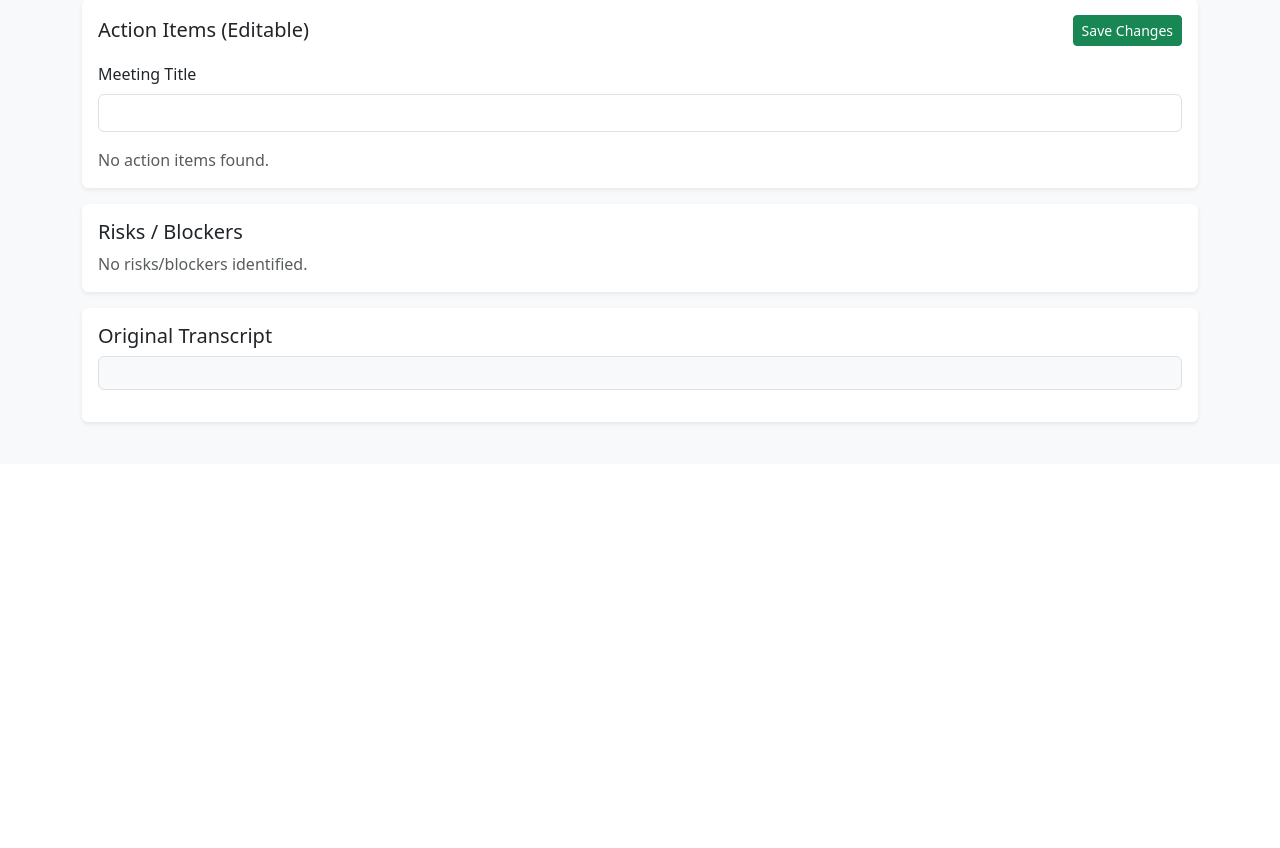
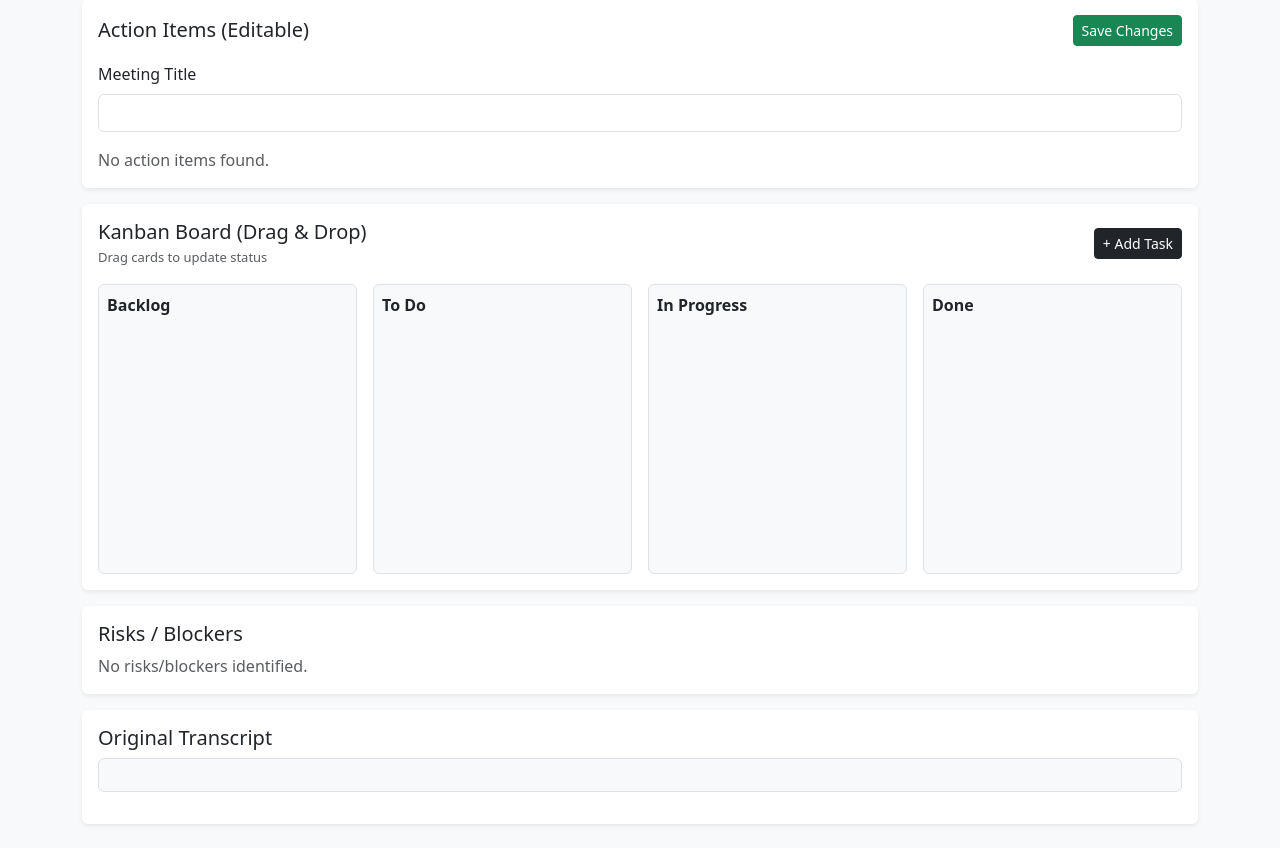
Before and after one commit to 22f3000586/Meetai, a Flask app: template templates/result.html in a window 1280 px wide. Shown: the part 336-1184 px from the top of the page. Before the commit the page ends 761 px from the top, so only its background shows below. Run offline with Flask 3, Linux system fonts and the light colour scheme; the template is opened without the code that fills it, so the values that code supplies are empty.

Commit message:
Kanban update

```diff
--- /dev/null
+++ b/static/board.js
@@ -0,0 +1,62 @@
+function allowDrop(ev) {
+  ev.preventDefault();
+}
+
+function drag(ev) {
+  ev.dataTransfer.setData("text", ev.target.dataset.taskIndex);
+}
+
+async function drop(ev, newStatus, meetingId) {
+  ev.preventDefault();
+
+  const taskIndex = ev.dataTransfer.getData("text");
+  const card = document.querySelector(`[data-task-index='${taskIndex}']`);
+  if (!card) return;
+
+  // move card in UI
+  ev.currentTarget.querySelector(".kanban-list").appendChild(card);
+
+  // ✅ instantly update dropdown in editable table
+  const dropdown = document.querySelector(`select[name="status_${taskIndex}"]`);
+  if (dropdown) {
+    dropdown.value = newStatus;
+  }
+
+  // save to backend
+  const res = await fetch(`/api/task/status/${meetingId}/${taskIndex}`, {
+    method: "POST",
+    headers: { "Content-Type": "application/json" },
+    body: JSON.stringify({ status: newStatus })
+  });
+
+  if (!res.ok) {
+    alert("❌ Failed to update status. Reloading...");
+    location.reload();
+  }
+}
+async function addTask(meetingId) {
+  const task = document.getElementById("newTask").value.trim();
+  const owner = document.getElementById("newOwner").value.trim();
+  const due_date = document.getElementById("newDueDate").value;
+  const priority = document.getElementById("newPriority").value;
+  const status = document.getElementById("newStatus").value;
+
+  if (!task) {
+    alert("Task is required!");
+    return;
+  }
+
+  const res = await fetch(`/api/task/add/${meetingId}`, {
+    method: "POST",
+    headers: { "Content-Type": "application/json" },
+    body: JSON.stringify({ task, owner, due_date, priority, status })
+  });
+
+  if (!res.ok) {
+    alert("Failed to add task");
+    return;
+  }
+
+  // Close modal and refresh
+  location.reload();
+}
--- a/templates/base.html
+++ b/templates/base.html
@@ -7,6 +7,7 @@
 
   <link href="https://cdn.jsdelivr.net/npm/bootstrap@5.3.2/dist/css/bootstrap.min.css" rel="stylesheet">
 </head>
+<script src="https://cdn.jsdelivr.net/npm/bootstrap@5.3.2/dist/js/bootstrap.bundle.min.js"></script>
 
 <body class="bg-light">
 
--- a/templates/result.html
+++ b/templates/result.html
@@ -127,6 +127,116 @@
 
 <div class="card shadow-sm border-0 mb-3">
   <div class="card-body">
+    <div class="d-flex justify-content-between align-items-center mb-3">
+      <div>
+        <h5 class="mb-0">Kanban Board (Drag & Drop)</h5>
+        <span class="text-muted" style="font-size: 13px;">Drag cards to update status</span>
+      </div>
+
+      <button type="button" class="btn btn-dark btn-sm" data-bs-toggle="modal" data-bs-target="#addTaskModal">
+        + Add Task
+      </button>
+    </div>
+
+    {% set columns = ["Backlog", "To Do", "In Progress", "Done"] %}
+
+    <div class="row g-3">
+      {% for col in columns %}
+      <div class="col-md-3">
+        <div class="border rounded p-2 bg-light"
+             ondrop="drop(event, '{{ col }}', {{ meeting.id }})"
+             ondragover="allowDrop(event)">
+
+          <div class="fw-semibold mb-2">{{ col }}</div>
+
+          <div class="kanban-list d-flex flex-column gap-2" style="min-height: 240px;">
+            {% for a in data.action_items %}
+              {% set idx = loop.index0 %}
+              {% if (a.status or "To Do") == col %}
+                <div class="card p-2 shadow-sm"
+                     style="cursor: grab;"
+                     draggable="true"
+                     ondragstart="drag(event)"
+                     data-task-index="{{ idx }}">
+
+                  <div class="fw-semibold">{{ a.task }}</div>
+
+                  <div class="text-muted mt-1" style="font-size: 12px;">
+                    {{ a.owner or "Unassigned" }}
+                    • {{ a.due_date or "N/A" }}
+                    • {{ a.priority }}
+                  </div>
+
+                </div>
+              {% endif %}
+            {% endfor %}
+          </div>
+
+        </div>
+      </div>
+      {% endfor %}
+    </div>
+  </div>
+</div>
+
+
+<script src="{{ url_for('static', filename='board.js') }}"></script>
+<!-- Add Task Modal -->
+<div class="modal fade" id="addTaskModal" tabindex="-1" aria-hidden="true">
+  <div class="modal-dialog">
+    <div class="modal-content">
+      <div class="modal-header">
+        <h5 class="modal-title">Add New Task</h5>
+        <button type="button" class="btn-close" data-bs-dismiss="modal"></button>
+      </div>
+
+      <div class="modal-body">
+        <div class="mb-2">
+          <label class="form-label">Task</label>
+          <input id="newTask" class="form-control" placeholder="Eg: Deploy app on Render">
+        </div>
+
+        <div class="mb-2">
+          <label class="form-label">Owner</label>
+          <input id="newOwner" class="form-control" placeholder="Eg: Taniya">
+        </div>
+
+        <div class="mb-2">
+          <label class="form-label">Due Date</label>
+          <input id="newDueDate" type="date" class="form-control">
+        </div>
+
+        <div class="mb-2">
+          <label class="form-label">Priority</label>
+          <select id="newPriority" class="form-select">
+            <option value="Low">Low</option>
+            <option value="Medium" selected>Medium</option>
+            <option value="High">High</option>
+          </select>
+        </div>
+
+        <div class="mb-2">
+          <label class="form-label">Status</label>
+          <select id="newStatus" class="form-select">
+            <option value="Backlog">Backlog</option>
+            <option value="To Do" selected>To Do</option>
+            <option value="In Progress">In Progress</option>
+            <option value="Done">Done</option>
+          </select>
+        </div>
+      </div>
+
+      <div class="modal-footer">
+        <button type="button" class="btn btn-outline-secondary" data-bs-dismiss="modal">Cancel</button>
+        <button type="button" class="btn btn-dark" onclick="addTask({{ meeting.id }})">Add</button>
+      </div>
+    </div>
+  </div>
+</div>
+
+
+<div class="card shadow-sm border-0 mb-3">
+  <div class="card-body">
     <h5 class="mb-2">Risks / Blockers</h5>
     {% if data.risks_or_blockers and data.risks_or_blockers|length > 0 %}
       <ul class="mb-0">
```
Also changed, not shown: app/routes.py (+73 -0 lines).
